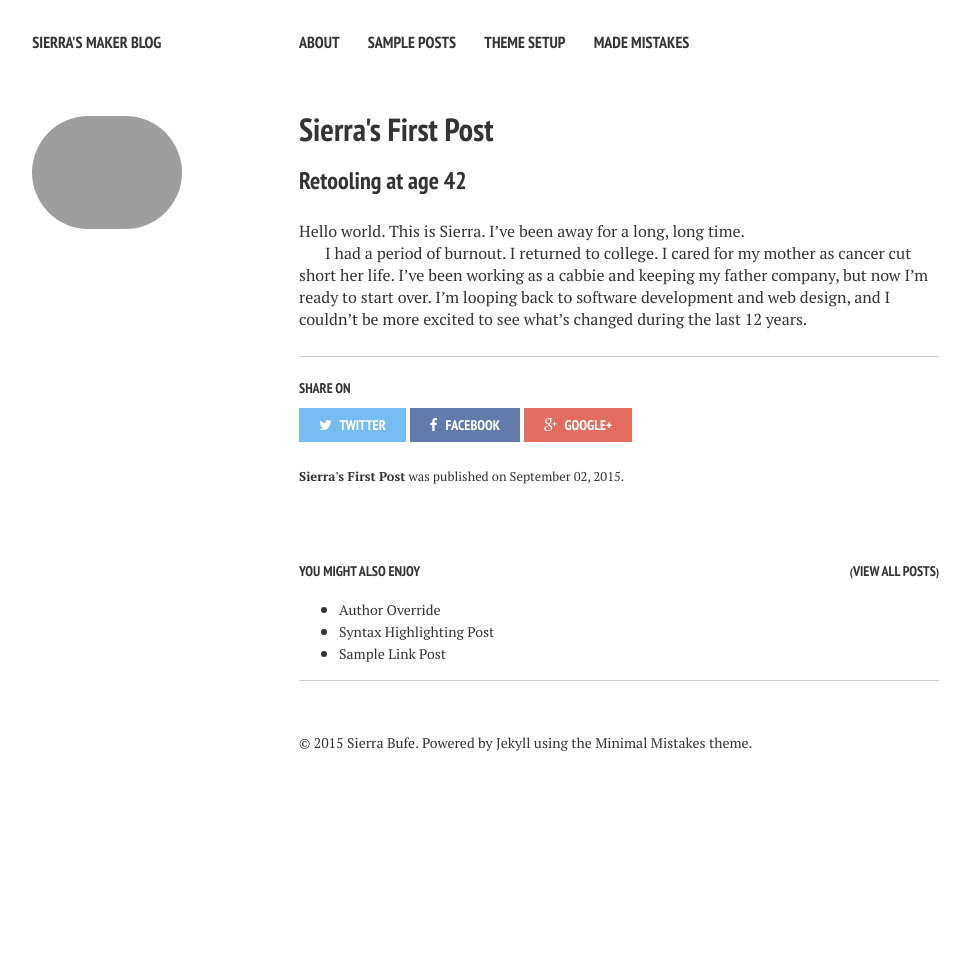
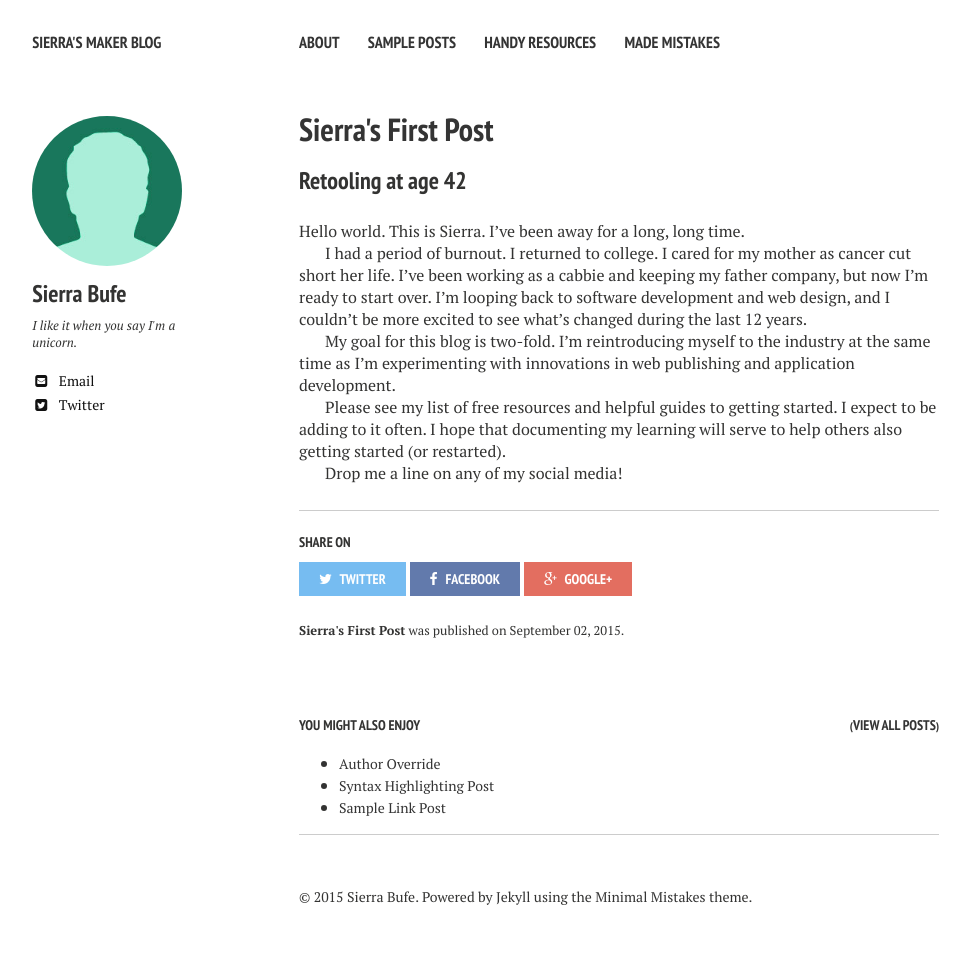
Before and after one commit to sbufe/maker-blog, a Jekyll site: the page built from _posts/2015-09-02-sierras-first-post.md, in a window 1280 px wide. Shown: the whole page, without its empty margins (21-991 px from the left). Built offline with Jekyll 4.4.1, drawn with Linux system fonts in a browser that asks for light colours; nearby versions of some CDN libraries; before the commit the page ends 900 px from its top, so only the background shows below that.

Commit message:
First draft of first blog post and Handy Resources page

```diff
--- a/_data/navigation.yml
+++ b/_data/navigation.yml
@@ -6,8 +6,8 @@
 - title: Sample Posts
   url: /posts/
 
-- title: Theme Setup
-  url: /theme-setup/
+- title: Handy Resources
+  url: /handy-resources/
 
 - title: Made Mistakes
   url: http://mademistakes.com
--- a/_posts/2015-09-02-sierras-first-post.md
+++ b/_posts/2015-09-02-sierras-first-post.md
@@ -12,3 +12,9 @@ tags: []
 Hello world.  This is Sierra.  I've been away for a long, long time.
 
 I had a period of burnout.  I returned to college.  I cared for my mother as cancer cut short her life.  I've been working as a cabbie and keeping my father company, but now I'm ready to start over.  I'm looping back to software development and web design, and I couldn't be more excited to see what's changed during the last 12 years.
+
+My goal for this blog is two-fold.  I'm reintroducing myself to the industry at the same time as I'm experimenting with innovations in web publishing and application development.
+
+Please see my list of free resources and helpful guides to getting started.  I expect to be adding to it often.  I hope that documenting my learning will serve to help others also getting started (or restarted).
+
+Drop me a line on any of my social media!
```
Also changed, not shown: _data/authors.yml (+6 -8 lines), handy-resources/index.md (renamed from theme-setup/index.md, +1 -1 lines).
